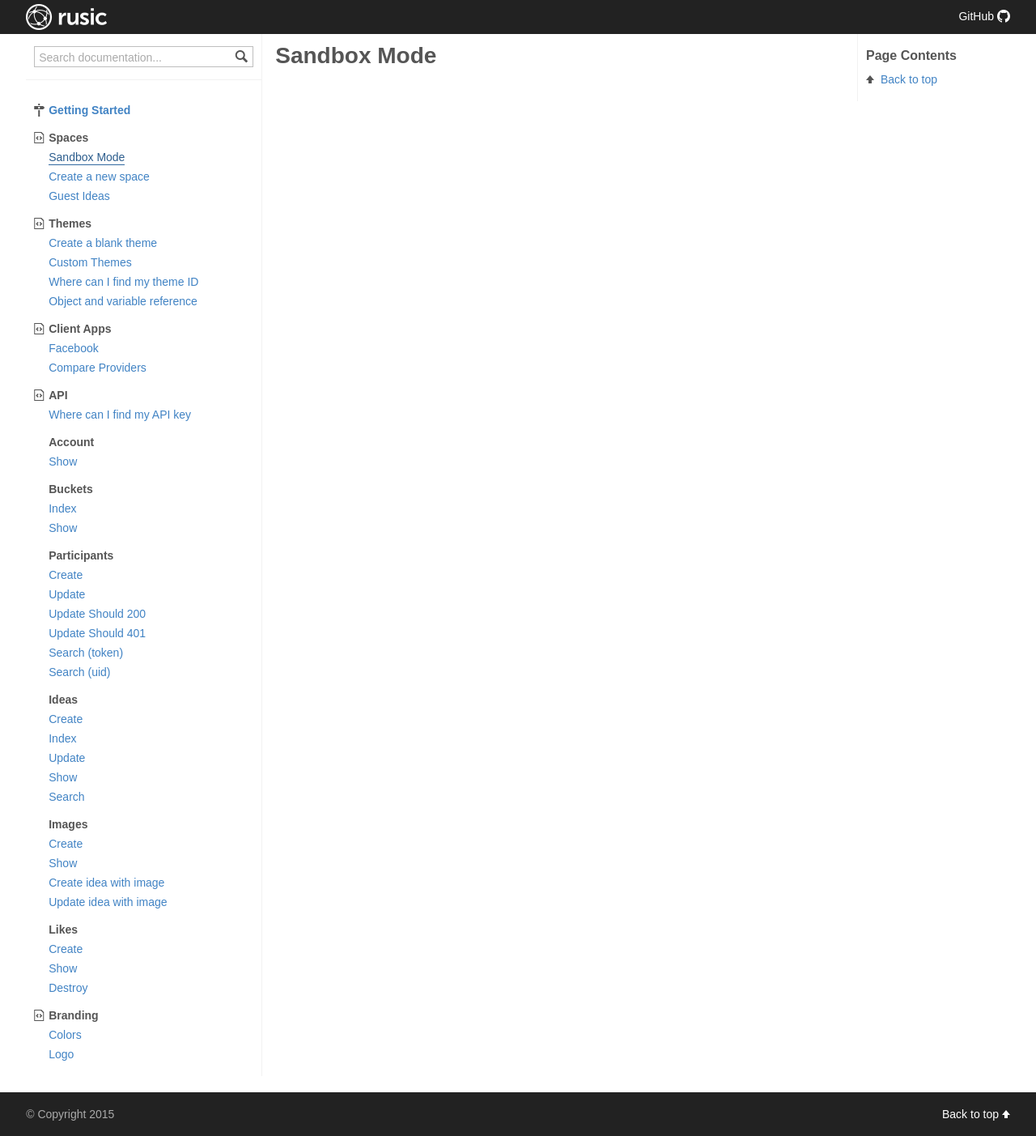
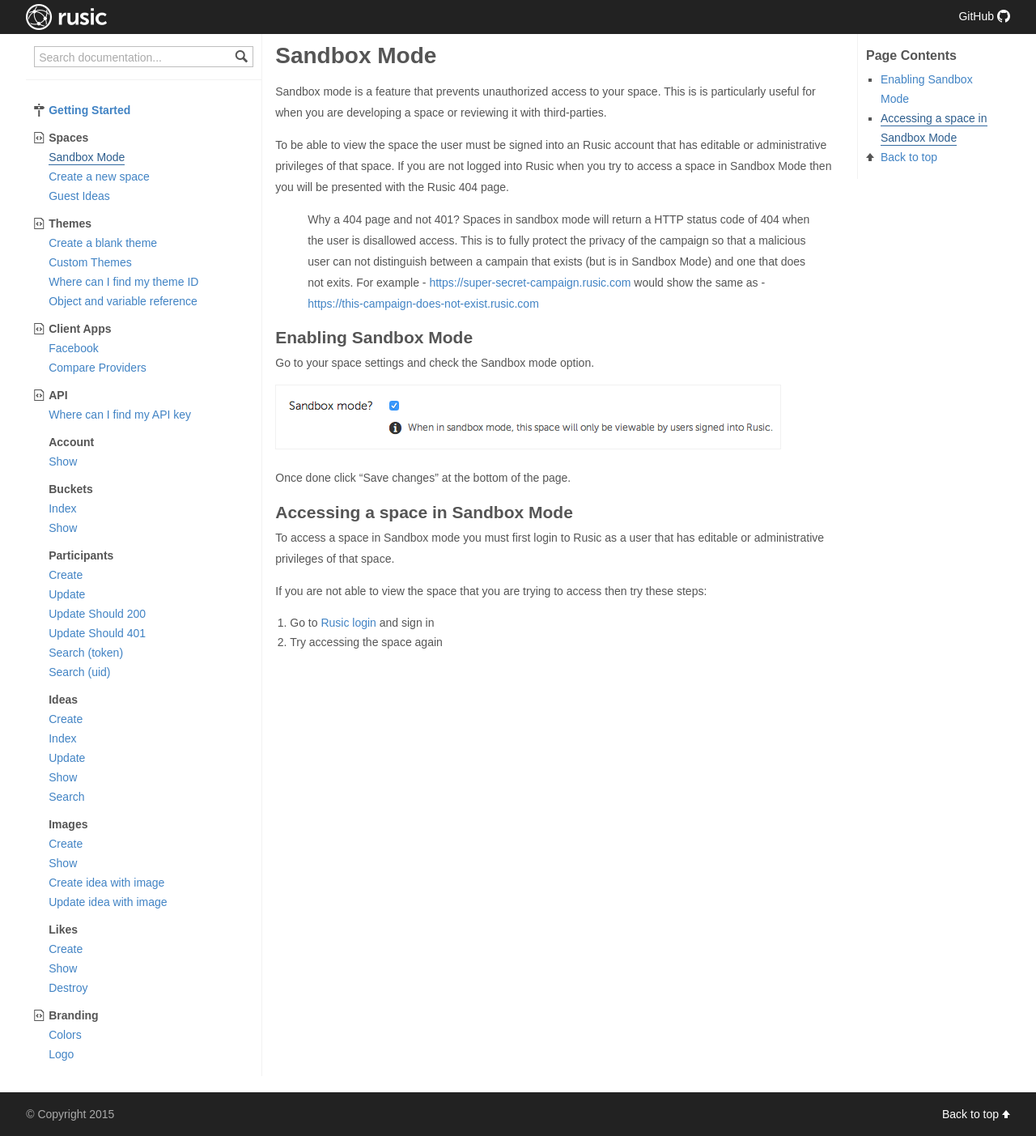
Before and after one commit to rusic/documentation, a Jekyll site: the page built from spaces/sandbox-mode.md, in a window 1280 px wide. Shown: the whole page at 81% size. Built offline with Jekyll 4.4.1, drawn with Linux system fonts in a browser that asks for light colours.

Commit message:
Sandbox mode

```diff
--- a/spaces/sandbox-mode.md
+++ b/spaces/sandbox-mode.md
@@ -4,3 +4,31 @@ title: Sandbox Mode
 ---
 
 # Sandbox Mode
+
+Sandbox mode is a feature that prevents unauthorized access to your space. This is is particularly useful for when you are developing a space or reviewing it with third-parties.
+
+To be able to view the space the user must be signed into an Rusic account that has editable or administrative privileges of that space. If you are not logged into Rusic when you try to access a space in Sandbox Mode then you will be presented with the Rusic 404 page.
+
+>  Why a 404 page and not 401?
+> Spaces in sandbox mode will return a HTTP status code of 404 when the user is disallowed access. This is to fully protect the privacy of the campaign so that a malicious user can not distinguish between a campain that exists (but is in Sandbox Mode) and one that does not exits.
+> For example -
+> [https://super-secret-campaign.rusic.com](https://super-secret-campaign.rusic.com)
+> would show the same as -
+> [https://this-campaign-does-not-exist.rusic.com](https://this-campaign-does-not-exist.rusic.com)
+
+## Enabling Sandbox Mode
+
+Go to your space settings and check the Sandbox mode option.
+
+![Enabling sandbox mode](/assets/content/sandbox-mode/turn-on-sandbox-mode.png)
+
+Once done click "Save changes" at the bottom of the page.
+
+## Accessing a space in Sandbox Mode
+
+To access a space in Sandbox mode you must first login to Rusic as a user that has editable or administrative privileges of that space.
+
+If you are not able to view the space that you are trying to access then try these steps:
+
+1. Go to [Rusic login](https://rusic.com/signin) and sign in
+2. Try accessing the space again
```
Also changed, not shown: assets/content/sandbox-mode/turn-on-sandbox-mode.png (added).
